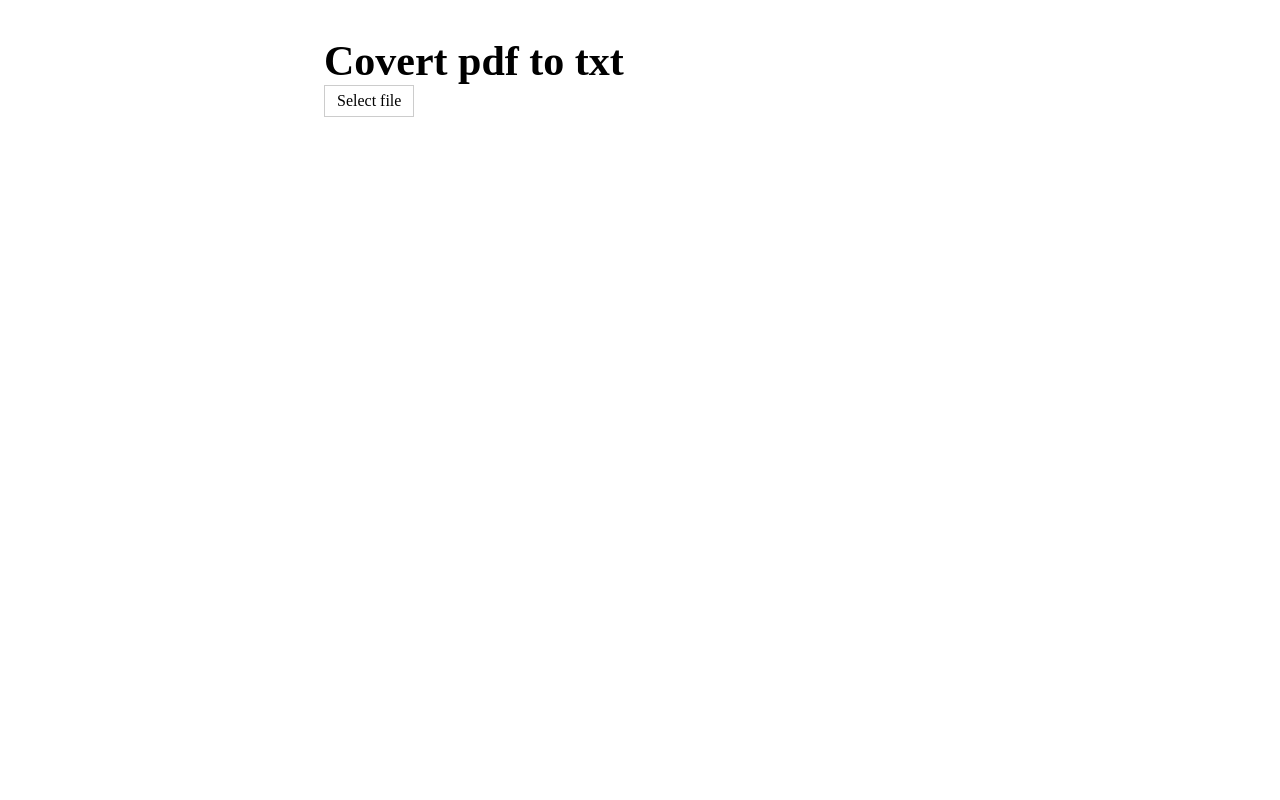
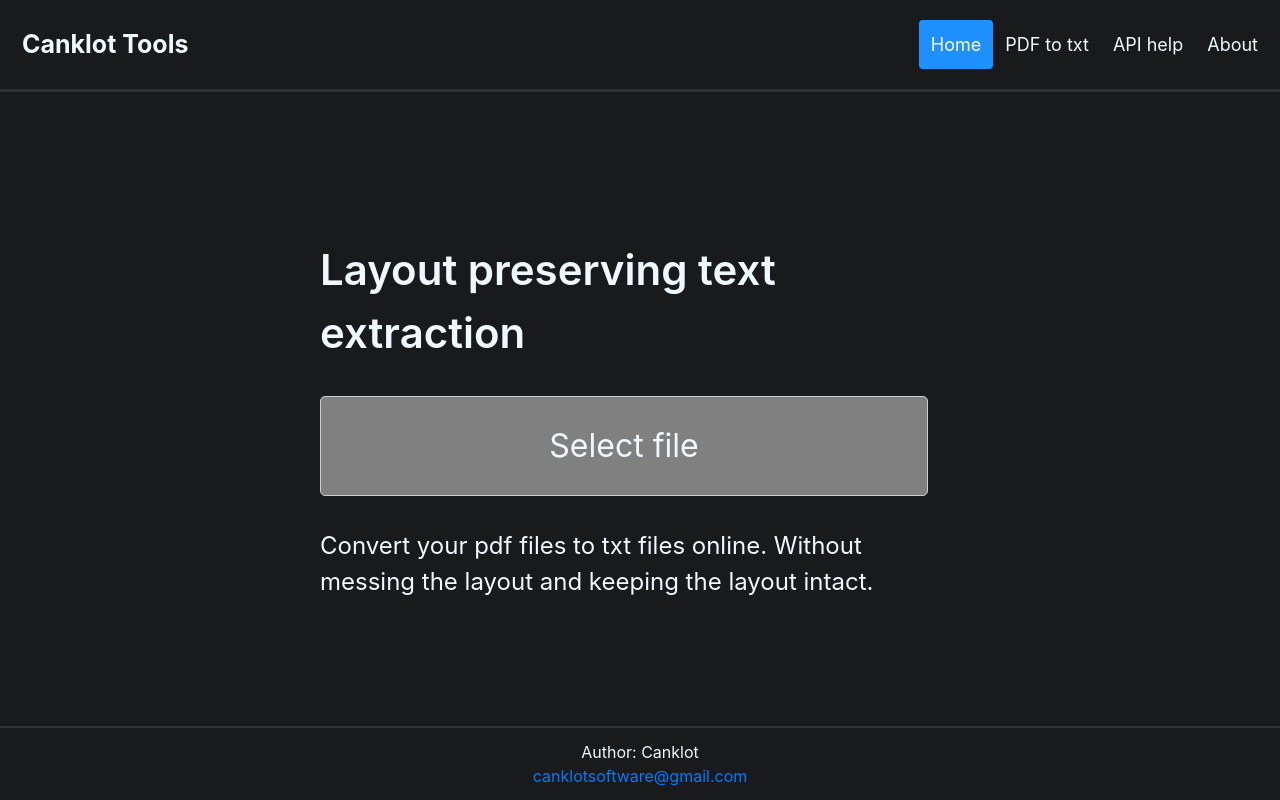
Before and after one commit to canklot/Django_qr, a Django app: page /pdftotxt in a window 1280 px wide. Run offline with Django 3.2, Linux system fonts and the light colour scheme.

Commit message:
css improvements

```diff
--- /dev/null
+++ b/pdf_to_txt/templates/pdf_to_txt/pdf_to_txt.html
@@ -0,0 +1,8 @@
+{% extends "qr_app/base.html" %}
+
+
+{% block content%}
+    {% include 'qr_app/header.html' %}
+    {% include 'pdf_to_txt/upload_file_form.html' %}
+    {% include 'qr_app/footer.html' %}
+{% endblock content%}
--- a/pdf_to_txt/templates/pdf_to_txt/upload_file_form.html
+++ b/pdf_to_txt/templates/pdf_to_txt/upload_file_form.html
@@ -1,16 +1,21 @@
-<form id="pdf_form_id" method="post" enctype="multipart/form-data">
-  {% csrf_token %}
-  <div id="tool_header">Covert pdf to txt</div>
-  <label class="custom-file-upload"> Select file {{ form.file }} </label>
-</form>
-
+<center-container id="center-container">
+  <form id="pdf_form_id" method="post" enctype="multipart/form-data">
+    {% csrf_token %}
+    <div id="tool_header">Layout preserving text extraction</div>
+    <label id="custom-file-upload-id"> Select file {{ form.file }} </label>
+    <div id="tool-explanation-id">
+      Convert your pdf files to txt files online. Without messing the layout and keeping the layout intact.
+    </div>
+  </form>
+</center-container>
 <style>
+  #center-container {
+    display: flex;
+    align-items: center;
+    justify-content: center; /* Align horizontal */
+  }
   #pdf_form_id {
-    margin-top: 3%;
-    margin-bottom: 3%;
-    margin: auto;
     width: 50%;
-    padding: 10px;
   }
   @media (max-width: 641px) {
     #pdf_form_id {
@@ -24,22 +29,26 @@
     font-weight: 600;
   }
 
-  /*  #file_selector_id ::file-upload-button {
-    padding: 2%;
-    width: 100%;
-    background-color: var(--dark_background);
-    margin-top: 20px;
-    margin-bottom: 20px;
-    color: dodgerblue;
-  } */
-
   input[type="file"] {
     display: none;
   }
-  .custom-file-upload {
+  #custom-file-upload-id {
     border: 1px solid #ccc;
-    display: inline-block;
-    padding: 6px 12px;
+    border-radius: 5px;
     cursor: pointer;
+
+    display: flex;
+    justify-content: center; /* Align horizontal */
+    align-items: center;
+    text-align: center;
+
+    margin: 5% 5% 5% 0%;
+    height: 100px;
+
+    font-size: xx-large;
+    background-color: gray;
+  }
+  #tool-explanation-id {
+    font-size: x-large;
   }
 </style>
--- a/pdf_to_txt/views.py
+++ b/pdf_to_txt/views.py
@@ -8,7 +8,7 @@
 def index(request):
     if request.method != 'POST':
         form = UploadFileForm()
-        return render(request, 'pdf_to_txt/upload_file_form.html', {'form': form})
+        return render(request, 'pdf_to_txt/pdf_to_txt.html', {'form': form})
 
     form = UploadFileForm(request.POST , request.FILES)
     if form.is_valid():
--- a/qr_app/templates/qr_app/header.html
+++ b/qr_app/templates/qr_app/header.html
@@ -2,6 +2,7 @@
   <a href="#default" class="logo">Canklot Tools</a>
   <div class="header-right">
     <a class="active" href="/">Home</a>
+    <a href="/pdftotxt">PDF to txt</a>
     <a href="/api_usage">API help</a>
     <a href="#about">About</a>
   </div>
```
